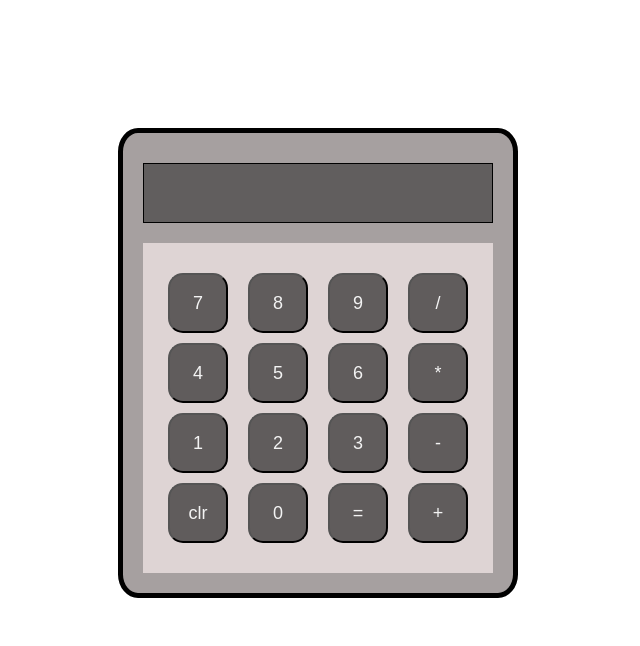
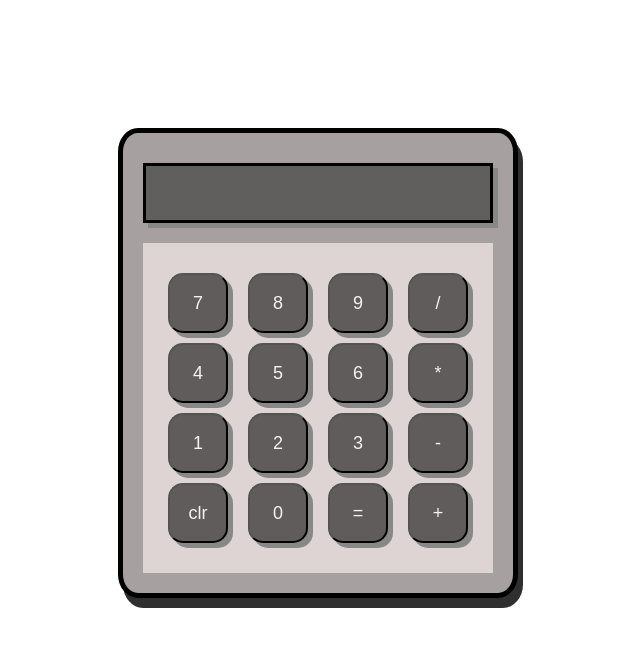
Before and after one commit to trmarkangelojuan/my-calc, a React (Create React App) app: page / in a window 1280 px wide. Shown: the top 646 px of the page, without its empty margins (322-962 px from the left). Built offline with nearby package versions, Linux system fonts and the light colour scheme.

Commit message:
layout done 3

```diff
--- a/src/App.css
+++ b/src/App.css
@@ -13,6 +13,8 @@
   align-items: center;
   flex-direction: column;
   border: 5px solid #000;
+  box-shadow: 5px 10px #2f2f2f;
+
 }
 
 .displaySection{
@@ -21,7 +23,8 @@
   margin: 10px;
   margin-top: 30px;
   background: rgb(97, 94, 94);
-  border: solid 1px #000;
+  border: solid 3px #000;
+  box-shadow: 5px 5px #888888;
 }
 
 .buttonsSection{
@@ -44,6 +47,7 @@
   background: rgb(96, 92, 92);
   color: #f3f3f3;
   font-size: large;
+  box-shadow: 5px 5px #888888;
 }
 
 .button:hover{
```
